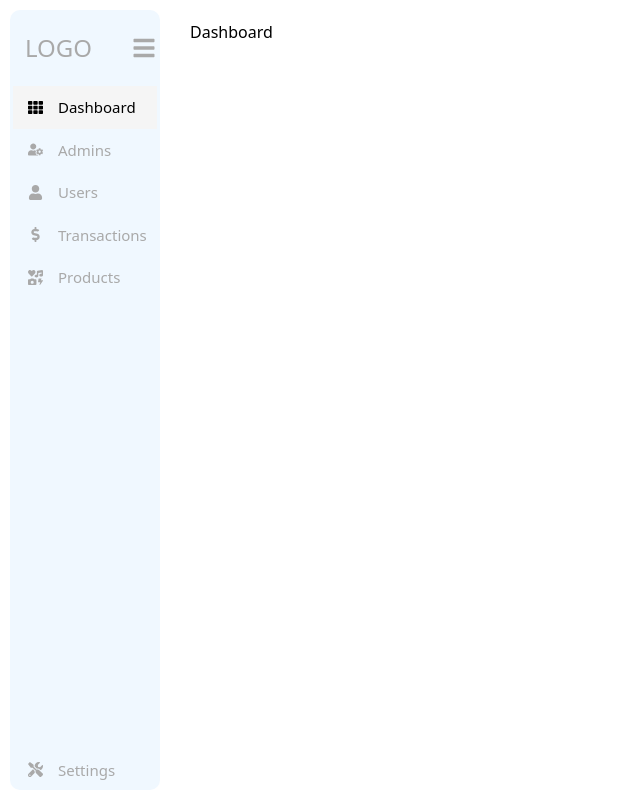
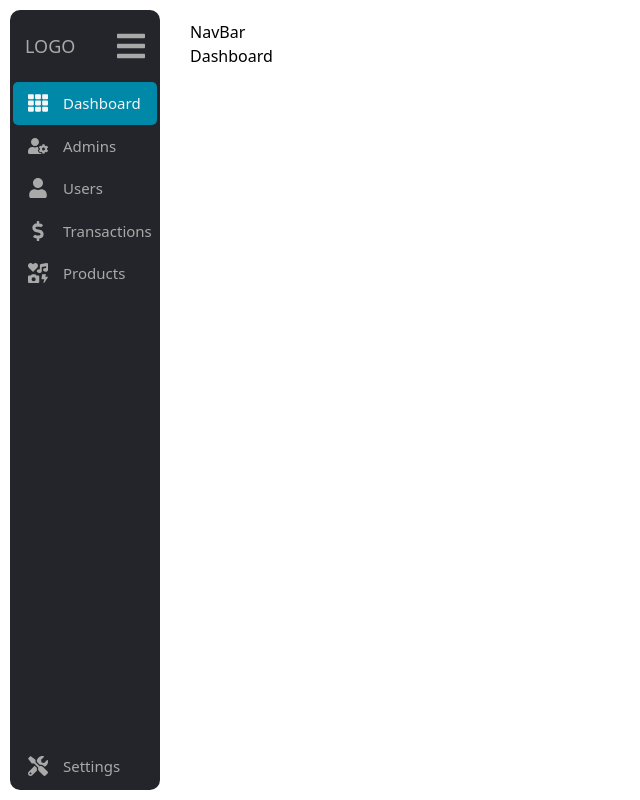
Before and after one commit to ceejayps/admin_dash_react, a React (Create React App) app: page / in a window 1280 px wide. Shown: the whole page, without its empty margins (0-640 px from the left). Built offline with nearby package versions, Linux system fonts and the light colour scheme.

Commit message:
Update App.js

```diff
--- a/src/App.js
+++ b/src/App.js
@@ -1,4 +1,4 @@
-import './App.css';
+import './sideBar.css';
 import { BrowserRouter, Routes, Route } from 'react-router-dom'
 
 import Dashboard from './pages/Dashboard'
@@ -7,11 +7,13 @@ import Users from './pages/Users'
 import Transactions from './pages/Transactions'
 import Products from './pages/Products'
 import SideBar from './components/SideBar';
+import NavBar from './components/NavBar';
 
 function App() {
   return (
     <BrowserRouter>
     <SideBar>
+    <NavBar/>
     <Routes>
       <Route path="/" element={<Dashboard/>}  />
       <Route path="/dashboard" element={<Dashboard/>}  />
```
